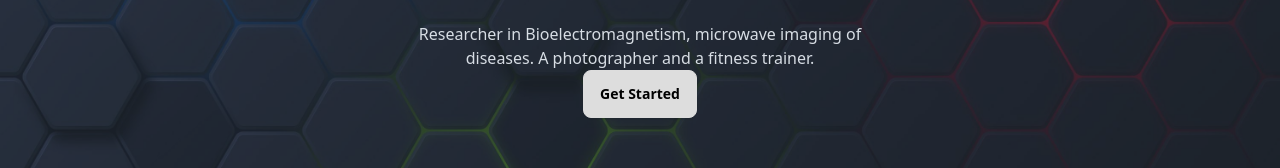
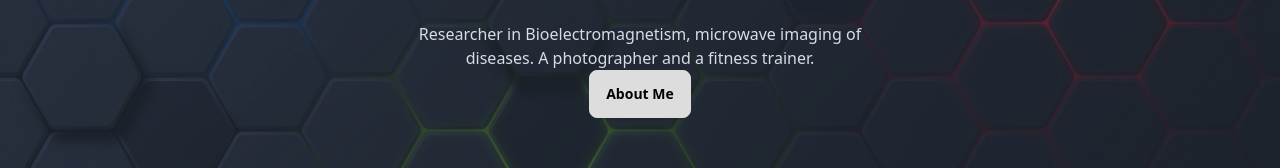
Before and after one commit to Afroza-hub/portfolio, a plain HTML site: page index.html in a window 1280 px wide. Shown: the part 442-610 px from the top of the page. Drawn offline with nearby package versions, Linux system fonts and the light colour scheme.

Commit message:
Update index.html

```diff
--- a/index.html
+++ b/index.html
@@ -81,7 +81,7 @@
           <div class="max-w-md">
             <h1 class="mb-5 text-5xl font-bold">Hey, Abrar Ibn Shakil here!</h1>
             <p class="mb-5"><h4>Researcher in Bioelectromagnetism, microwave imaging of diseases. A photographer and a fitness trainer.</h4></p>
-            <button class="btn btn-primary mb-5" style="background-color: #dddddd; border-color: #dddddd; color:#000000;">Get Started</button>
+            <button class="btn btn-primary mb-5" style="background-color: #dddddd; border-color: #dddddd; color:#000000;"><a href=about.html>About Me</a></button>
           </div>
         </div>
       </div>
```
